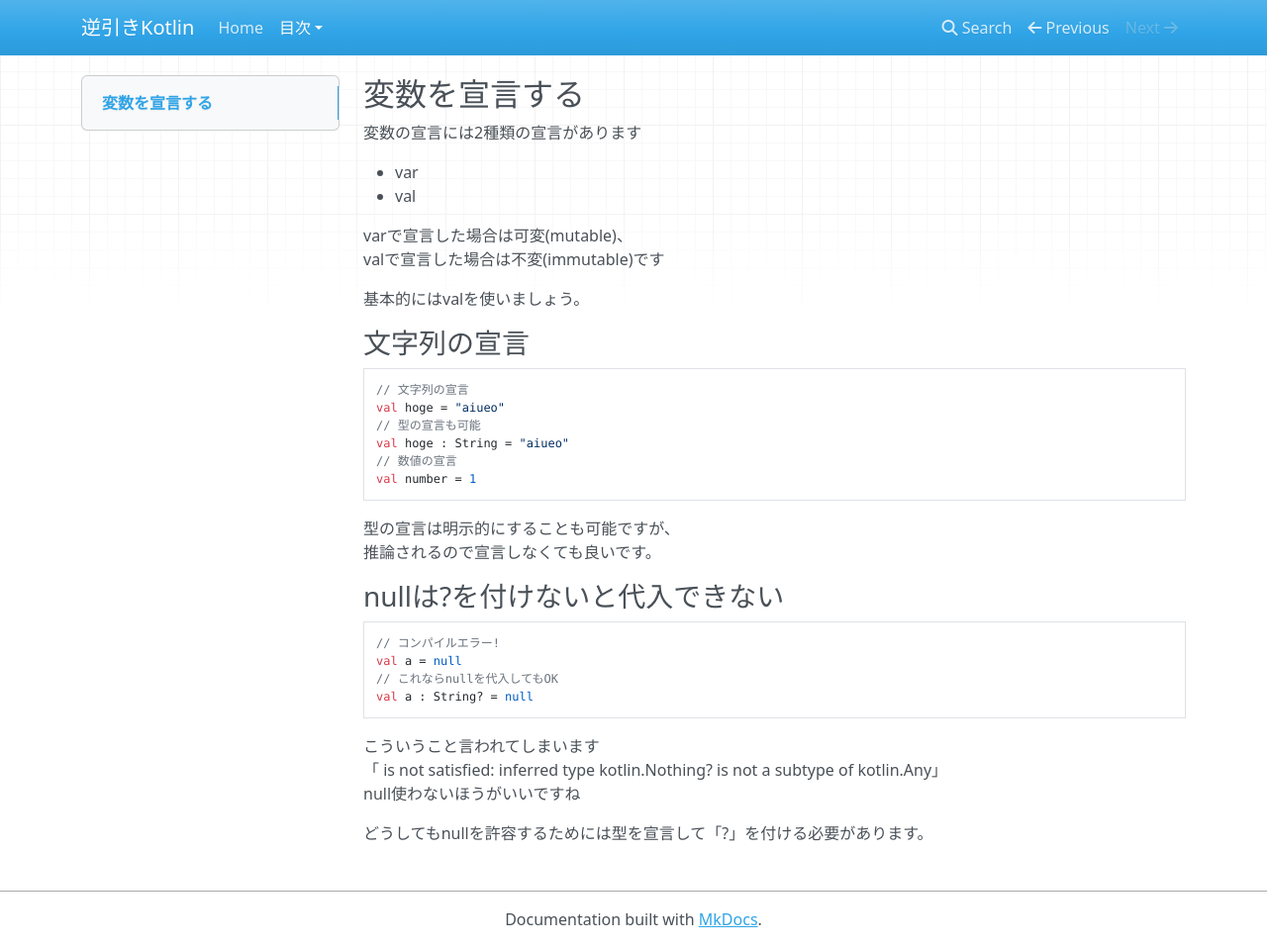
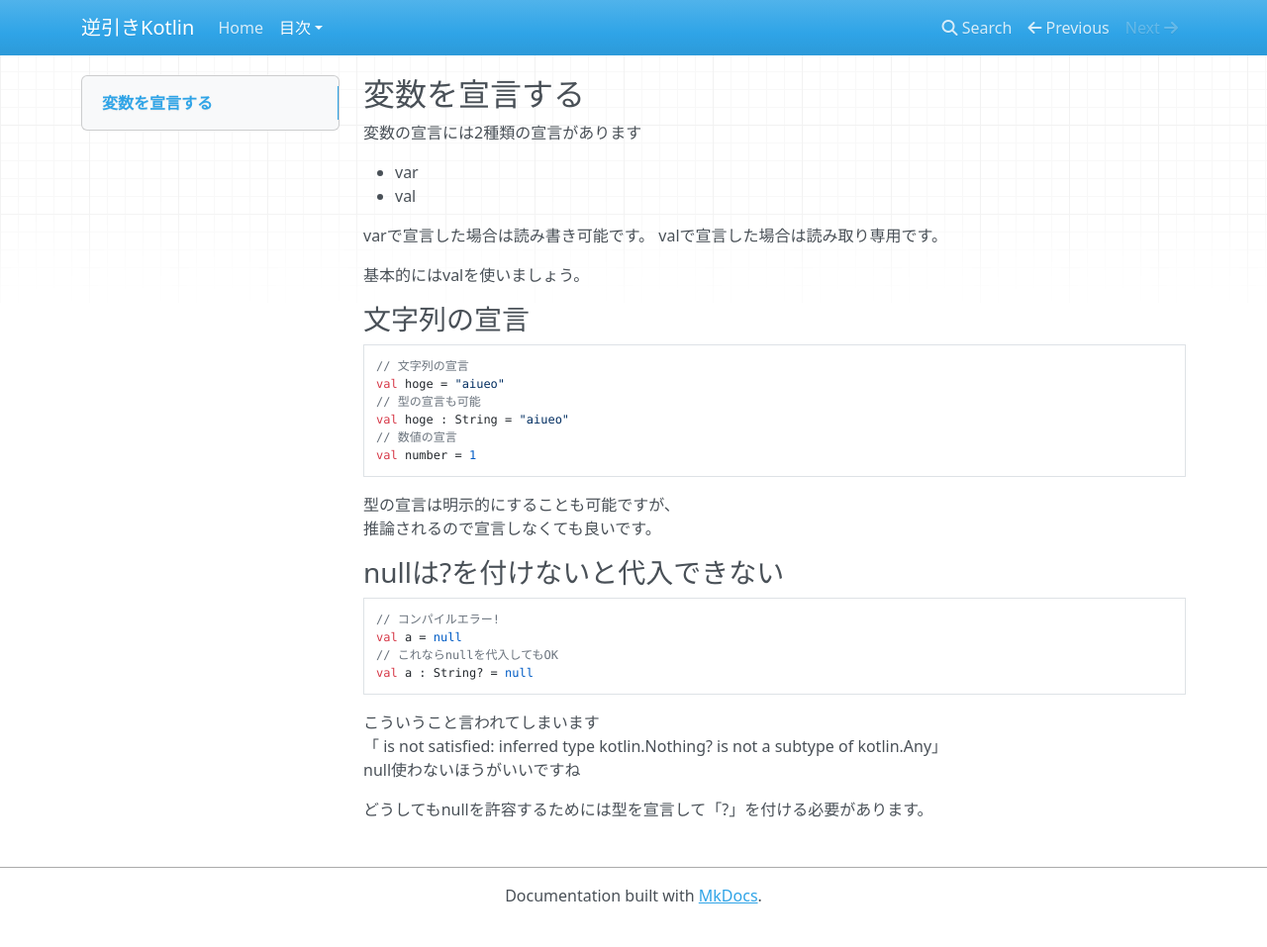
Before and after one commit to yyYank/kotlin-rev-solution, an MkDocs documentation site: the page built from docs/variable.md, in a window 1280 px wide and 957 px high. Shown: the whole window at 99% size. Built offline with MkDocs 1.6.1, drawn with Linux system fonts in a browser that asks for light colours; nearby versions of some CDN libraries; old or Windows-style settings are respelled for this version of MkDocs.

Commit message:
varとvalの説明を修正

```diff
--- a/docs/variable.md
+++ b/docs/variable.md
@@ -4,8 +4,8 @@
 * var
 * val
 
-varで宣言した場合は可変(mutable)、
-valで宣言した場合は不変(immutable)です
+varで宣言した場合は読み書き可能です。
+valで宣言した場合は読み取り専用です。
 
 基本的にはvalを使いましょう。
 
```
